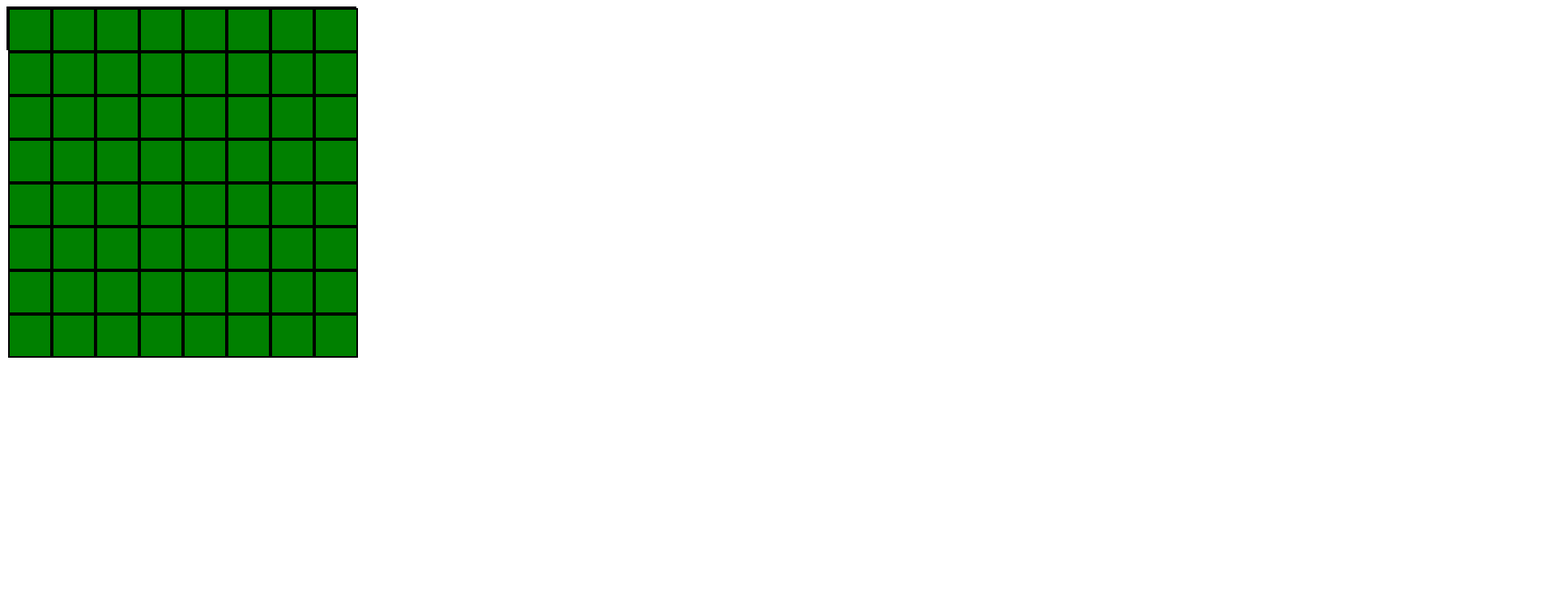
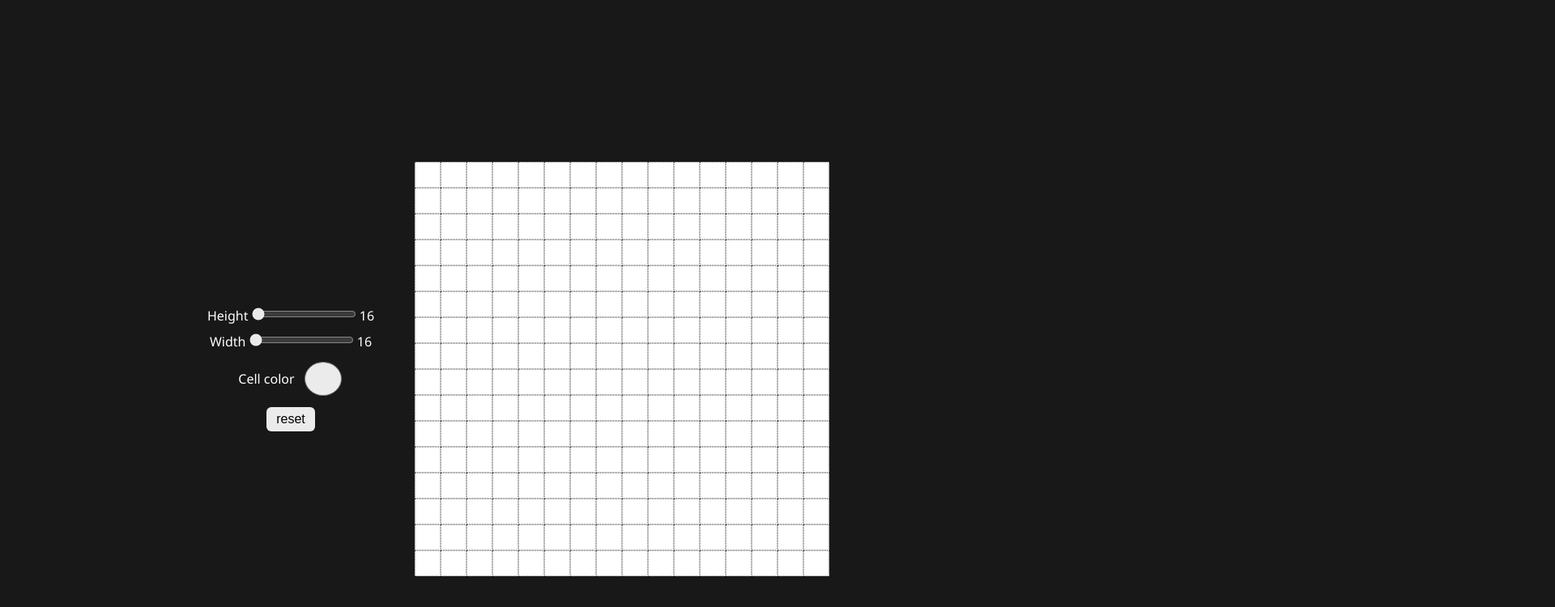
Before and after one commit to NirjharBhattacharjee/Etch-a-Sketch, a plain HTML site: page index.html in a window 1280 px wide. Shown: the top 750 px of the page at 81% size, 1920 px wide, since content can reach past the window. Drawn offline with Linux system fonts and the light colour scheme.

Commit message:
feat: create UI for the sketch book

```diff
--- a/index.html
+++ b/index.html
@@ -7,7 +7,31 @@
     <link rel="stylesheet" href="styles.css">
 </head>
 <body>
-    <div class="container"></div>
+
+    <div class="window">
+        <section class="selection">
+            <div>
+                <label for="height">Height</label>
+                <input type="range" id="height" name="height" min="16" max="100" value="16">
+                <label for="height">16</label>
+            </div>
+            <div>
+                <label for="width">Width</label>
+                <input type="range" id="width" name="width" min="16" max="100" value="16">
+                <label for="width">16</label>
+            </div>
+            <div class="color-selector-container">
+                <label for="color-selector">Cell color</label>
+                <input type="color" name="color-selector" id="color-selector" value=#ebebeb>
+            </div>
+            <div>
+                <button>reset</button>
+            </div>
+        </section>
+        <section>
+            <div class="container"></div>
+        </section>
+    </div>
 </body>
 <script src="script.js"></script>
 </html>
--- a/script.js
+++ b/script.js
@@ -1,20 +1,18 @@
 const container = document.querySelector(".container");
 
-function createGrid(cells) {
-    if(cells > 1){
-        for(let i = 0; i < cells; i++){
-            const column = document.createElement("div");
-            for (let j = 0; j < cells ; j++) {
-                const row = document.createElement("div");
-                row.classList="row-cell";
-                column.appendChild(row);
-            }
-            column.classList ="column-cell";
-            container.appendChild(column);
-    }
+function createGrid(height =16, width =16) {
 
-}
-}
-createGrid(8);
+    for(let i = 0; i < height; i++){
+        for (let j = 0; j < width ; j++) {
+            const cell = document.createElement("div");
+            cell.classList="cell";
+            let cellHeight = cell.style.height =`${512/height}px`;
+            let cellWidth = cell.style.width = `${512/width}px`;
+            console.log(`Cell Height : ${cellHeight}`);
+            console.log(`Cell Width : ${cellWidth}`);
+            container.appendChild(cell);
+        }
 
-//
+};
+};
+createGrid();
--- a/styles.css
+++ b/styles.css
@@ -1,18 +1,81 @@
+*,
+*::before,
+*::after {
+  box-sizing: border-box;
+  padding: 0;
+  margin: 0;
+}
+html, body {
+    min-height: 100vh;
+    background-color: #181818;
+    color: white;
+    font-family: 'Segoe UI', Tahoma, Geneva, Verdana, sans-serif;
+  }
+body{
+    max-width: 1920px;
+    margin: 0 auto;
+}
+section {
+    display: flex;
+    justify-content: center;
+    margin-top: 25vh;
+}
+.window{
+    display: flex;
+    justify-content: center;
+    align-items: center;
+    gap: 50px;
+}
+.selection{
+    display: flex;
+    justify-content: center;
+    align-items: center;
+    flex-direction: column;
+    gap: 10px;
+    height: 200px;
+    accent-color:#ebebeb;
+}
 .container{
     display: flex;
-    /* flex-wrap: wrap;   */
-    height: 1000rem;
-    width: 1000rem;
+    flex-wrap: wrap;
+    width: 32rem;
 }
-.column-cell{
- height: 50px;
- width: 50px;
- background-color: red;
- border: 2px solid black;
+
+.cell{
+    background-color: white;
+    border: 1px dotted grey;
 }
-.row-cell{
+button{
+    background-color: #ebebeb;
+    border: none;
+    padding: 6px 12px;
+    text-align: center;
+    text-decoration: none;
+    display: inline-block;
+    font-size: 16px;
+    cursor: pointer;
+    border-radius: 6px;
+}
+.color-selector-container{
+    display: flex;
+    justify-content: center;
+    align-items: center;
+    gap: 10px;
+}
+#color-selector{
+    appearance: none;
+    background-color: transparent;
+    width: 50px;
     height: 50px;
-    width: 50px;
-    background-color: green;
-    border: 2px solid black;
+    border: none;
+    cursor: pointer;
+
 }
+#color-selector::-webkit-color-swatch {
+    border-radius: 50%;
+
+}
+#color-selector::-moz-color-swatch {
+    border-radius: 50%;
+
+}
```
